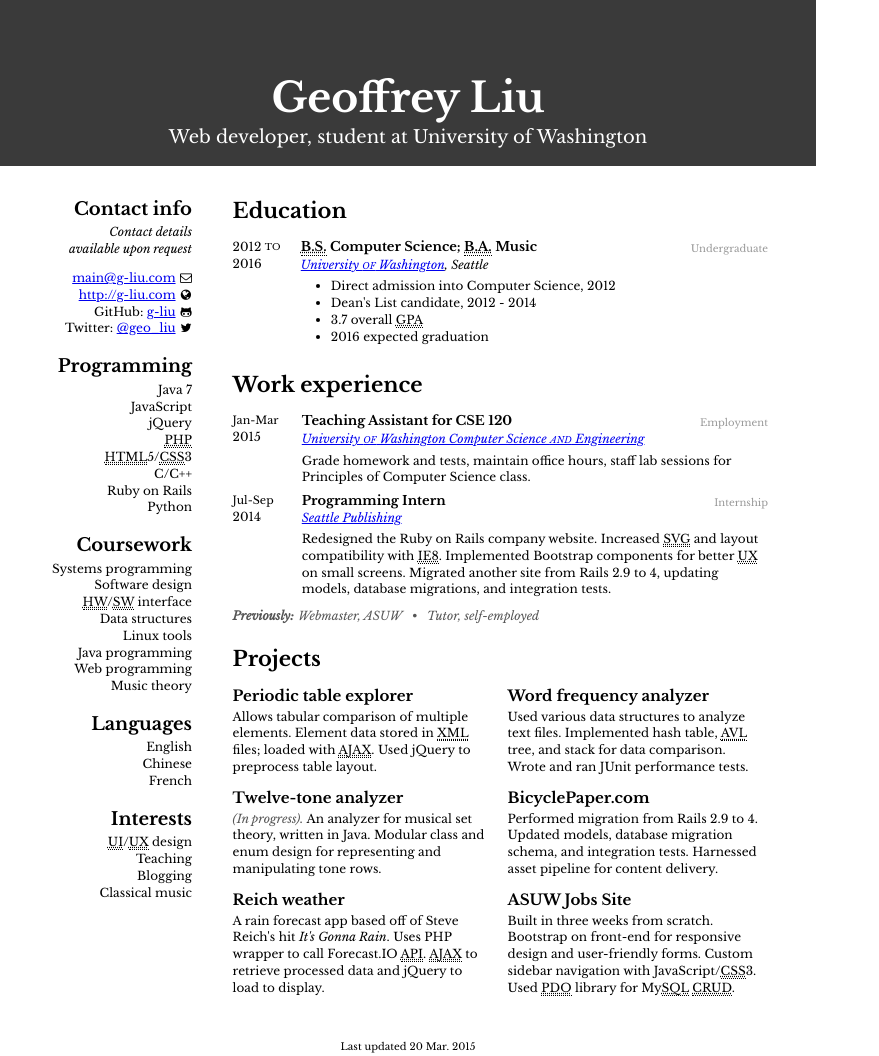
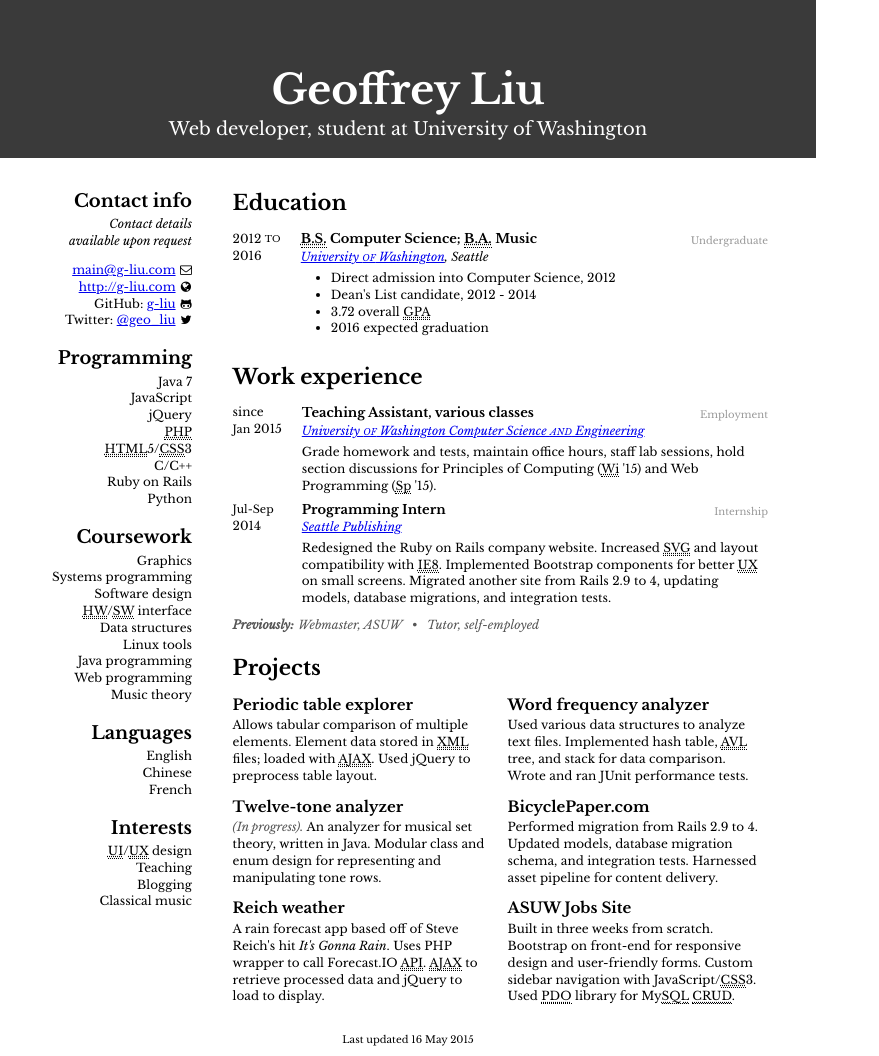
Before and after one commit to g-liu/resume, a plain HTML site: page index.html in a window 1280 px wide. Shown: the whole page, without its empty margins (0-879 px from the left). Drawn offline with nearby package versions, Linux system fonts and the light colour scheme.

Commit message:
update resume

```diff
--- a/index.html
+++ b/index.html
@@ -44,22 +44,10 @@
 				</ul>
 			</aside>
 
-			<!--
-			<aside id="tools">
-				<h3>Tools</h3>
-				<ul>
-					<li>WordPress</li>
-					<li>LaTeX</li>
-					<li>Mathematica</li>
-					<li>JUnit, QUnit</li>
-					<li>git, svn</li>
-				</ul>
-			</aside>
-			-->
-
 			<aside id="coursework">
 				<h3>Coursework</h3>
 				<ul>
+					<li>Graphics</li>
 					<li>Systems programming</li>
 					<li>Software design</li>
 					<li><abbr title="Hardware">HW</abbr>/<abbr title="Software">SW</abbr> interface</li>
@@ -110,7 +98,7 @@
 							<ul class="bulleted">
 								<li>Direct admission into Computer Science, 2012</li>
 								<li>Dean's List candidate, 2012 - 2014</li>
-								<li>3.7 overall <abbr title="Grade Point Average">GPA</abbr></li>
+								<li>3.72 overall <abbr title="Grade Point Average">GPA</abbr></li>
 								<li>2016 expected graduation</li>
 							</ul>
 						</td>
@@ -125,8 +113,8 @@
 				<thead></thead>
 				<tbody>
 					<tr>
-						<td class="years" rowspan="3"><span class="months">Jan-Mar</span> 2015</td>
-						<td class="job-title">Teaching Assistant for CSE 120</td>
+						<td class="years" rowspan="3">since<br/><span class="months">Jan</span> 2015</td>
+						<td class="job-title">Teaching Assistant, various classes</td>
 						<td class="type">Employment</td>
 					</tr>
 					<tr>
@@ -134,7 +122,7 @@
 					</tr>
 					<tr>
 						<td class="job-description" colspan="2">
-							<p>Grade homework and tests, maintain office hours, staff lab sessions for Principles of Computer Science class.</p>
+							<p>Grade homework and tests, maintain office hours, staff lab sessions, hold section discussions for Principles of Computing (<abbr title="Winter">Wi</abbr> '15) and Web Programming (<abbr title="Spring">Sp</abbr> '15).</p>
 						</td>
 					</tr>
 
@@ -200,6 +188,6 @@
 		</div>
 	</div>
 
-	<footer>Last updated 20 Mar. 2015</footer>
+	<footer>Last updated 16 May 2015</footer>
 </body>
 </html>
--- a/style.css
+++ b/style.css
@@ -9,7 +9,7 @@ html, body {
 
 header {
 	background-color: #3a3a3a;
-	padding: 0.75in 0.5in 0.1875in;
+	padding: 0.666in 0.5in 0.1875in;
 }
 
 header h1,
@@ -62,14 +62,11 @@ ul.bulleted {
 	abbr, abbr[title] {
 		border-bottom: none;
 	}
-	footer {
-		display: none;
-	}
 }
 
 #main {
 	overflow: hidden;
-	padding: 0.333in 0.5in;
+	padding: 0.333in 0.5in 0.1666in;
 }
 #main:before,
 #main:after {
```
Also changed, not shown: normalize.css, 1 other file.
